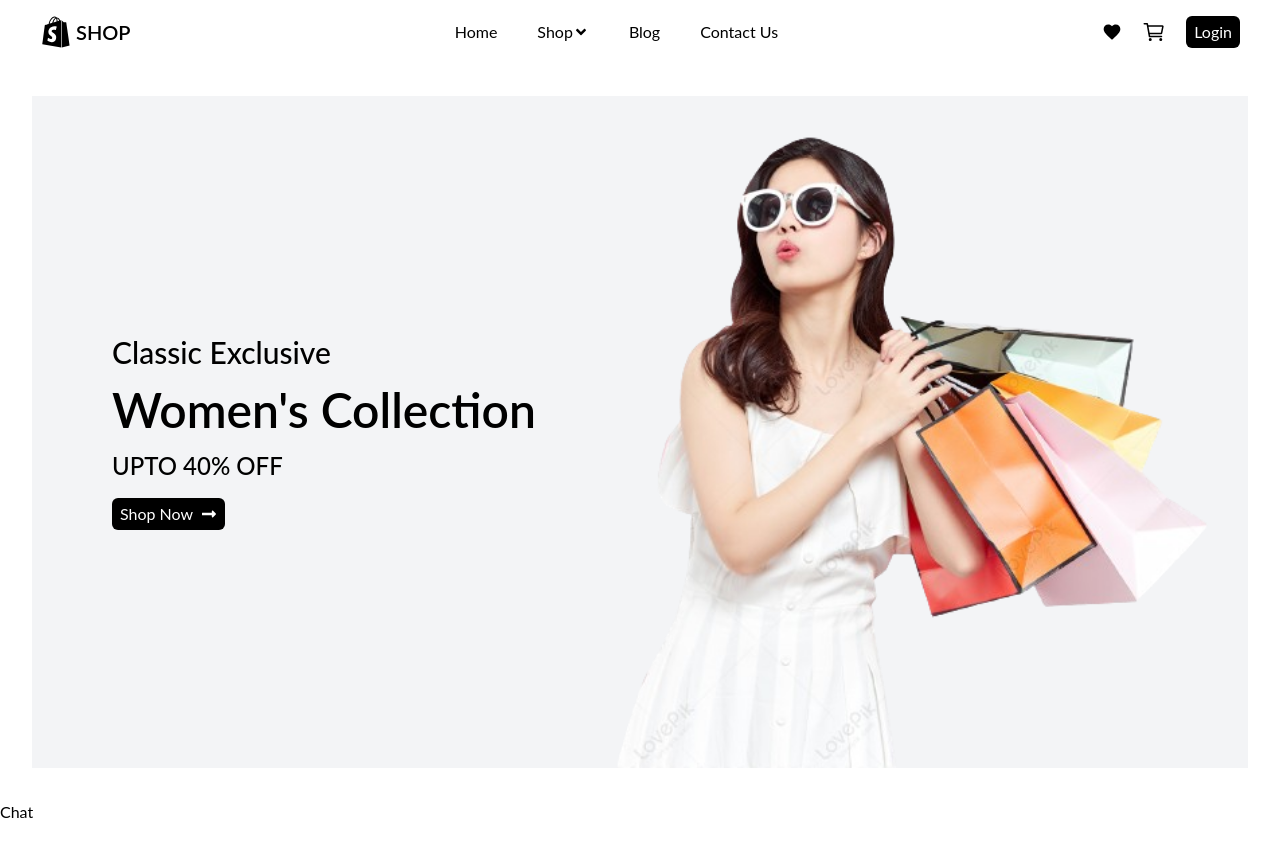
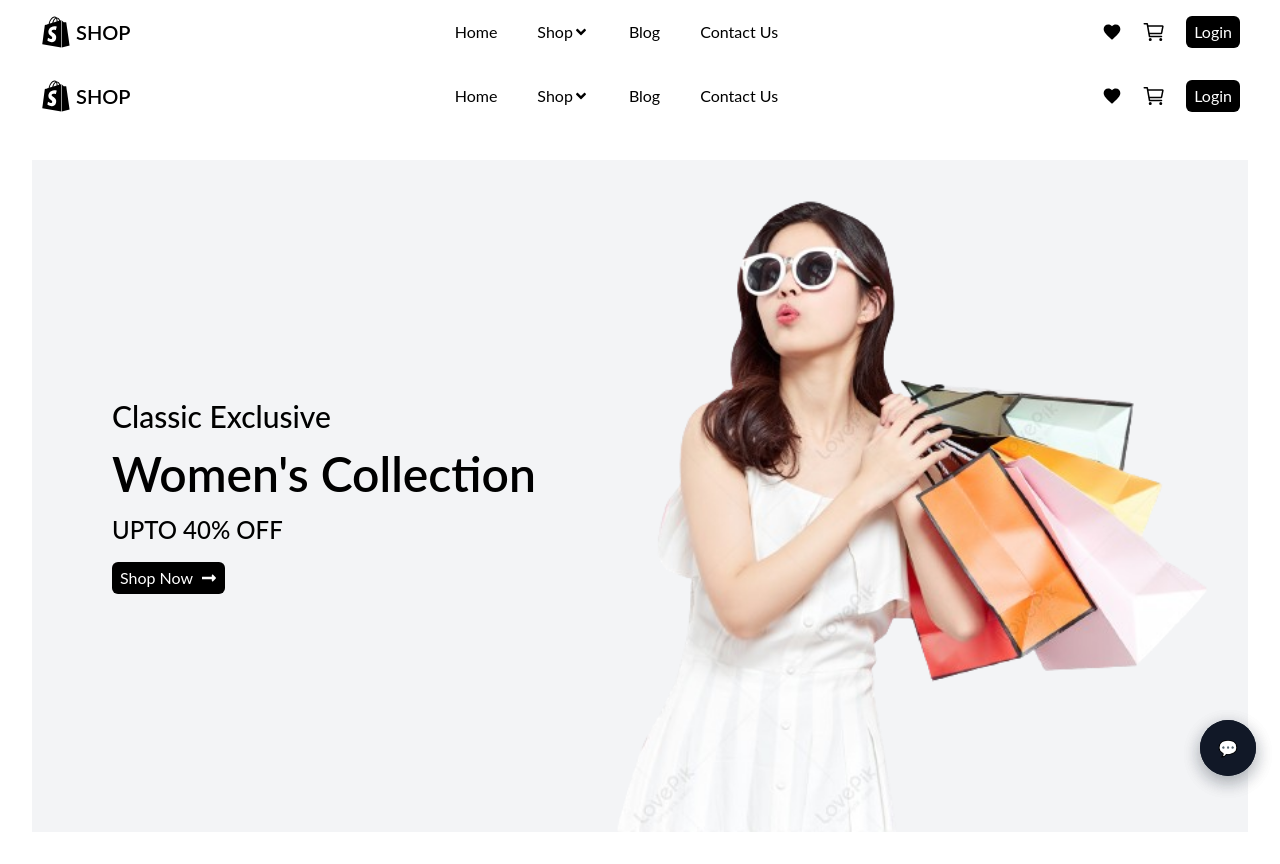
Before and after one commit to Chamaali/Clothing-Store, a React app in the folder client/: page / in a window 1280 px wide. Before the commit the page ends 824 px from the top, so only its background shows below. Built offline with nearby package versions, Linux system fonts and the light colour scheme; the HTML template or start-up script is replaced by a standard one.

Commit message:
feat: Implement floating chat button and integrate ChatWidget into RootLayout

```diff
--- a/client/src/App.jsx
+++ b/client/src/App.jsx
@@ -10,8 +10,31 @@
     <>
       <NavBar />
       <LandingPageBody />
-      <button onClick={() => setIsChatOpen(!isChatOpen)}>Chat</button>
-      {isChatOpen && <ChatWidget />}
+
+      {/* Floating Chat Toggle - visible on every page */}
+      <button
+        aria-label="Open chat"
+        className="floating-chat-toggle"
+        onClick={() => setIsChatOpen((s) => !s)}
+        style={{
+          position: "fixed",
+          bottom: 24,
+          right: 24,
+          width: 56,
+          height: 56,
+          borderRadius: 28,
+          border: "none",
+          backgroundColor: "#111827",
+          color: "white",
+          boxShadow: "0 6px 18px rgba(17,24,39,0.2)",
+          cursor: "pointer",
+          zIndex: 9999,
+        }}
+      >
+        💬
+      </button>
+
+      {isChatOpen && <ChatWidget onClose={() => setIsChatOpen(false)} />}
     </>
   );
 }
--- /dev/null
+++ b/client/src/RootLayout.jsx
@@ -0,0 +1,39 @@
+import React, { useState } from 'react';
+import { Outlet } from 'react-router-dom';
+import NavBar from './components/navigationBar/NavBar';
+import ChatWidget from './components/chat/ChatWidget';
+
+export default function RootLayout() {
+  const [isChatOpen, setIsChatOpen] = useState(false);
+
+  return (
+    <>
+      <NavBar />
+      <Outlet />
+
+      <button
+        aria-label="Open chat"
+        className="floating-chat-toggle"
+        onClick={() => setIsChatOpen((s) => !s)}
+        style={{
+          position: 'fixed',
+          bottom: 24,
+          right: 24,
+          width: 56,
+          height: 56,
+          borderRadius: 28,
+          border: 'none',
+          backgroundColor: '#111827',
+          color: 'white',
+          boxShadow: '0 6px 18px rgba(17,24,39,0.2)',
+          cursor: 'pointer',
+          zIndex: 9999,
+        }}
+      >
+        💬
+      </button>
+
+      {isChatOpen && <ChatWidget onClose={() => setIsChatOpen(false)} />}
+    </>
+  );
+}
--- a/client/src/components/chat/ChatWidget.css
+++ b/client/src/components/chat/ChatWidget.css
@@ -1,13 +1,15 @@
 .chat-widget {
   position: fixed;
-  bottom: 20px;
-  right: 20px;
-  width: 300px;
-  height: 400px;
-  border: 1px solid #ccc;
-  border-radius: 10px;
+  bottom: 90px; /* sit above floating button */
+  right: 24px;
+  width: 320px;
+  height: 420px;
+  border: 1px solid #e5e7eb;
+  border-radius: 12px;
   display: flex;
   flex-direction: column;
+  background: white;
+  z-index: 10000;
 }
 
 .messages {
@@ -49,3 +51,22 @@
   color: white;
   border: none;
 }
+
+.chat-header {
+  display: flex;
+  align-items: center;
+  justify-content: space-between;
+  padding: 10px 12px;
+  border-bottom: 1px solid #e5e7eb;
+}
+
+.chat-title {
+  font-weight: 600;
+}
+
+.chat-close {
+  background: transparent;
+  border: none;
+  font-size: 16px;
+  cursor: pointer;
+}
--- a/client/src/components/chat/ChatWidget.jsx
+++ b/client/src/components/chat/ChatWidget.jsx
@@ -1,6 +1,7 @@
 import React, { useState } from "react";
+import "./ChatWidget.css";
 
-function ChatWidget() {
+function ChatWidget({ onClose }) {
   const [messages, setMessages] = useState([]);
   const [input, setInput] = useState("");
   const [isTyping, setIsTyping] = useState(false);
@@ -35,6 +36,10 @@
 
   return (
     <div className="chat-widget">
+      <div className="chat-header">
+        <div className="chat-title">Chat with us</div>
+        <button className="chat-close" onClick={() => onClose && onClose()}>✕</button>
+      </div>
       <div className="messages">
         {messages.map((msg, index) => (
           <div key={index} className={`message ${msg.sender}`}>
--- a/client/src/main.jsx
+++ b/client/src/main.jsx
@@ -2,6 +2,7 @@
 import ReactDOM from 'react-dom/client'
 import App from './App.jsx'
 import AdminDashBoard from './pages/admin/AdminDashBoard.jsx'
+import RootLayout from './RootLayout.jsx'
 import './index.css'
 import {
   createBrowserRouter,
@@ -21,19 +22,25 @@
 import LoginPage from './pages/LoginPage.jsx'
 
 const router = createBrowserRouter([
-  { path: "/", element: <App /> },
-  { path: "/dash_board", element: <AdminDashBoard /> },
-  { path: "/add_new_cloth", element: <AddCloth /> },
-  { path: "/orders", element: <OdersDetails /> },
-  { path: "/update_cloth/:id", element: <UpdateCloth /> },
-  { path: "/home", element: <HomePage /> },
-  { path: "/all_cloth/:category", element: <AllCloth /> },
-  { path: "/all_cloths/:category/:type", element: <AllCloth /> },
-  { path: "/cart", element:<CartPage /> },
-  { path: "/checkout", element: <CheckOut /> },
-  { path: "/my_orders", element: <MyOrders /> },
-  { path: "/signup", element: <SignupPage /> },
-  { path: "/login", element: <LoginPage /> },
+  {
+    path: '/',
+    element: <RootLayout />,
+    children: [
+      { index: true, element: <App /> },
+      { path: 'dash_board', element: <AdminDashBoard /> },
+      { path: 'add_new_cloth', element: <AddCloth /> },
+      { path: 'orders', element: <OdersDetails /> },
+      { path: 'update_cloth/:id', element: <UpdateCloth /> },
+      { path: 'home', element: <HomePage /> },
+      { path: 'all_cloth/:category', element: <AllCloth /> },
+      { path: 'all_cloths/:category/:type', element: <AllCloth /> },
+      { path: 'cart', element: <CartPage /> },
+      { path: 'checkout', element: <CheckOut /> },
+      { path: 'my_orders', element: <MyOrders /> },
+      { path: 'signup', element: <SignupPage /> },
+      { path: 'login', element: <LoginPage /> },
+    ],
+  },
 ]);
 
 ReactDOM.createRoot(document.getElementById('root')).render(
```
